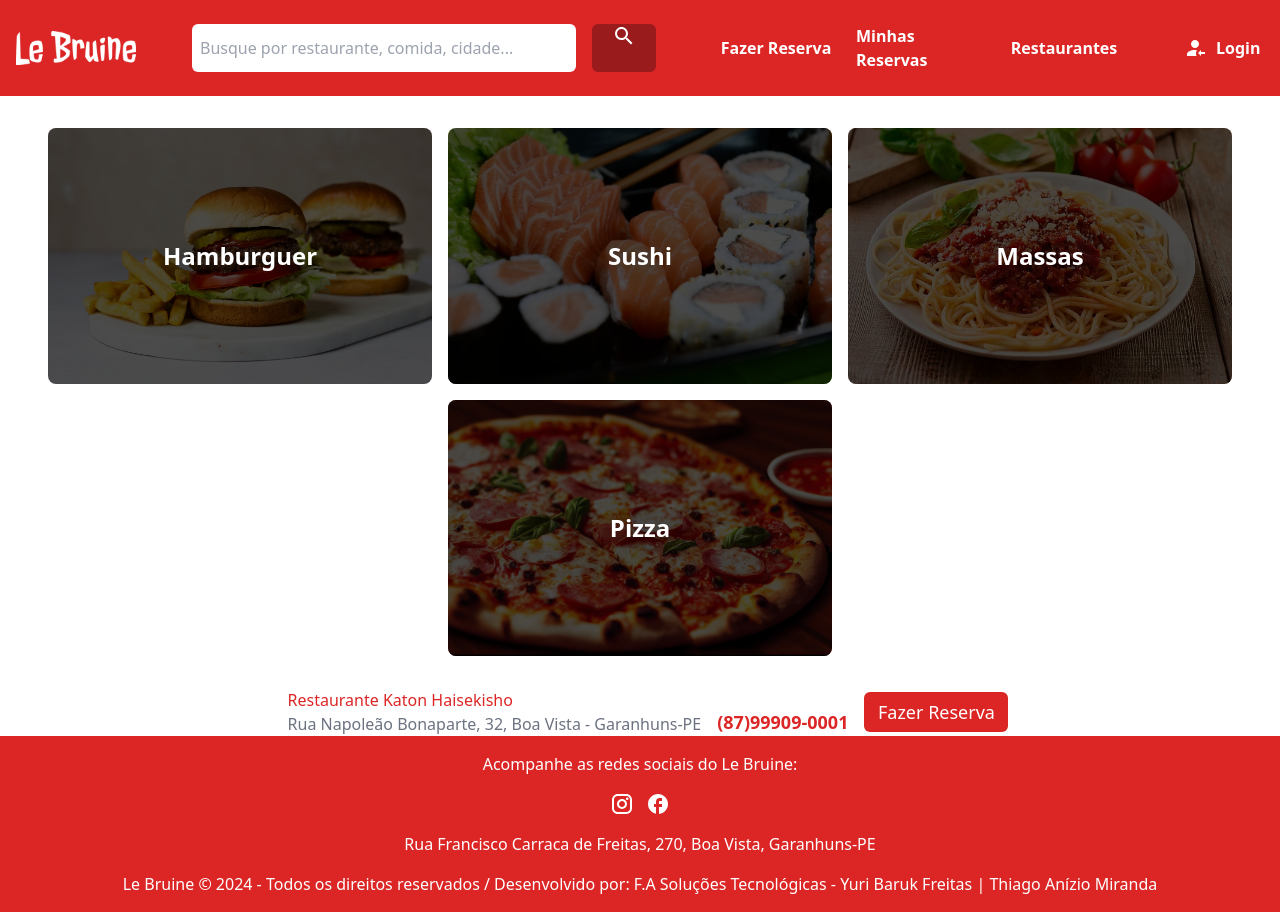
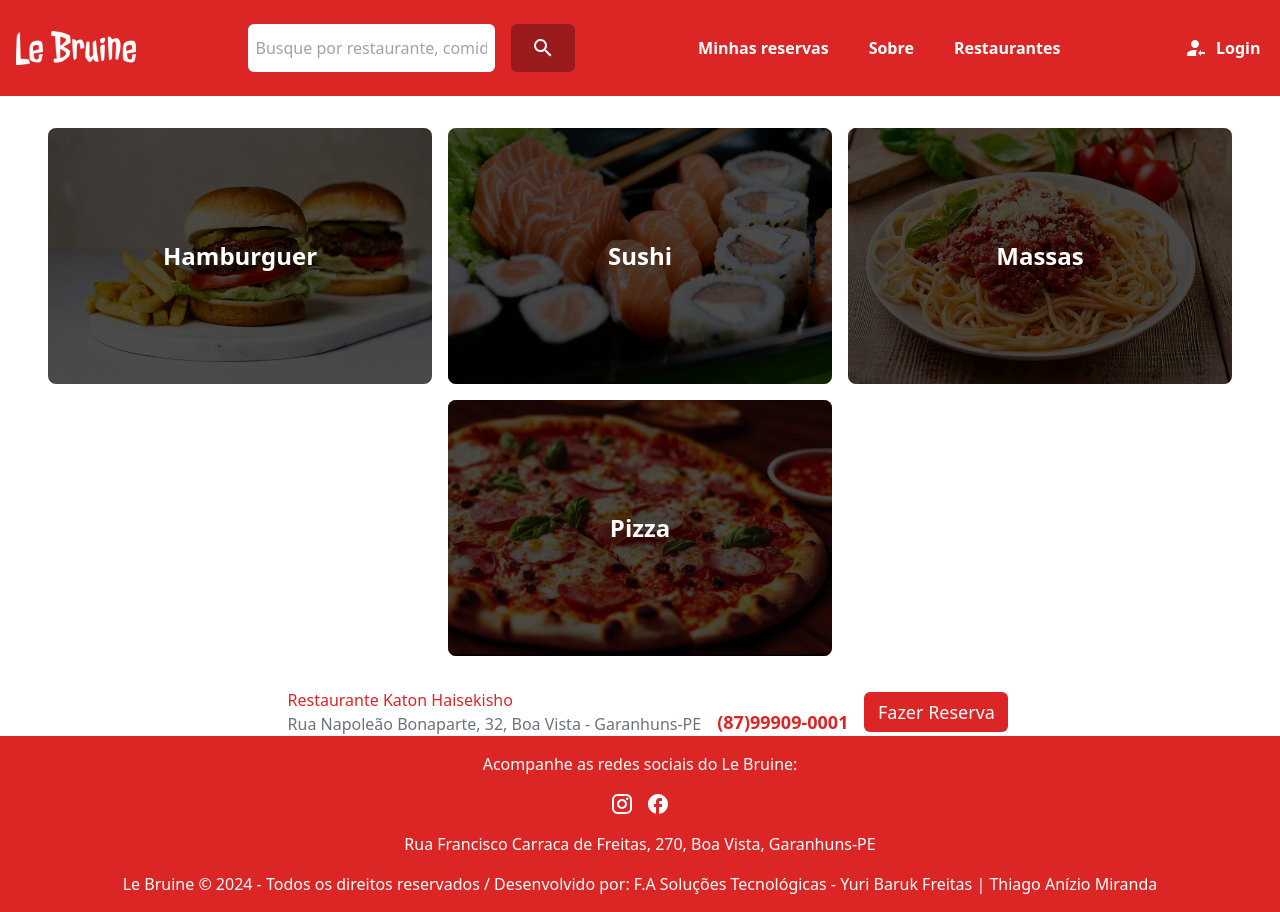
Before and after one commit to BarukFreitas/leBruine-NextJS, a Next.js app in the folder lebruine/: page / in a window 1280 px wide. Built offline with nearby package versions, Linux system fonts and the light colour scheme.

Commit message:
header atualizado

```diff
--- a/lebruine/components/Header.tsx
+++ b/lebruine/components/Header.tsx
@@ -7,7 +7,7 @@ import Link from 'next/link';
 
 const Header: React.FC = () => {
   return (
-    <div className="bg-red-600 text-white h-24 flex items-center justify-between px-4">
+    <div className="bg-red-600 text-white w-auto h-24 flex items-center justify-between px-4 gap-2">
       <Link href="/" passHref>
         <div className="flex-shrink-0 cursor-pointer">
           <Image src={logo} alt="logo" width={120} height={80} />
@@ -17,22 +17,22 @@ const Header: React.FC = () => {
         <input
           type="text"
           placeholder="Busque por restaurante, comida, cidade..."
-          className="w-96 h-12 bg-white text-black text-base px-2 mr-4 rounded-md focus:outline-none"
+          className="w-auto h-12 bg-white text-black text-base px-2 mr-4 rounded-md focus:outline-none"
           id="searchBar"
         />
-        <button className="w-16 h-12 bg-red-800 rounded-md hover:bg-red-900 flex justify-center">
+        <button className="w-16 h-12 bg-red-800 rounded-md hover:bg-red-900 flex justify-center items-center">
           <Image src={lupa} alt="lupa" />
         </button>
       </div>
       <div className="flex gap-4">
         <Link href="#" passHref>
-          <div className="text-white font-semibold w-32 h-12 flex justify-center rounded-md items-center hover:bg-red-900">Fazer Reserva</div>
+          <div className="text-white font-semibold w-auto p-3 h-12 flex justify-center rounded-md items-center hover:bg-red-900">Minhas reservas</div>
         </Link>
         <Link href="#" passHref>
-          <div className="text-white font-semibold w-32 h-12 flex justify-center rounded-md items-center hover:bg-red-900">Minhas Reservas</div>
+          <div className="text-white font-semibold w-auto p-3 h-12 flex justify-center rounded-md items-center hover:bg-red-900">Sobre</div>
         </Link>
         <Link href="#" passHref>
-          <div className="text-white font-semibold w-32 h-12 flex justify-center rounded-md items-center hover:bg-red-900">Restaurantes</div>
+          <div className="text-white font-semibold w-auto p-3 h-12 flex justify-center rounded-md items-center hover:bg-red-900">Restaurantes</div>
         </Link>
       </div>
       <Link href="/Contact" passHref>
```
